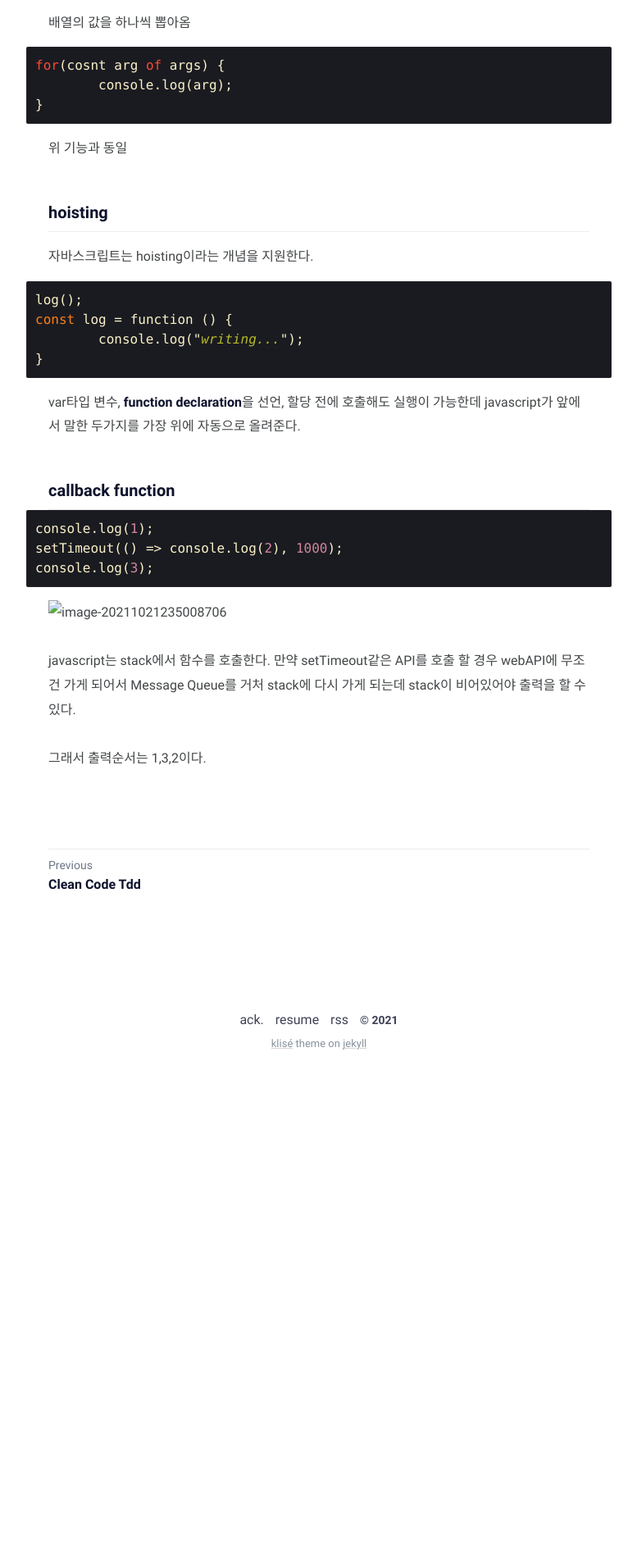
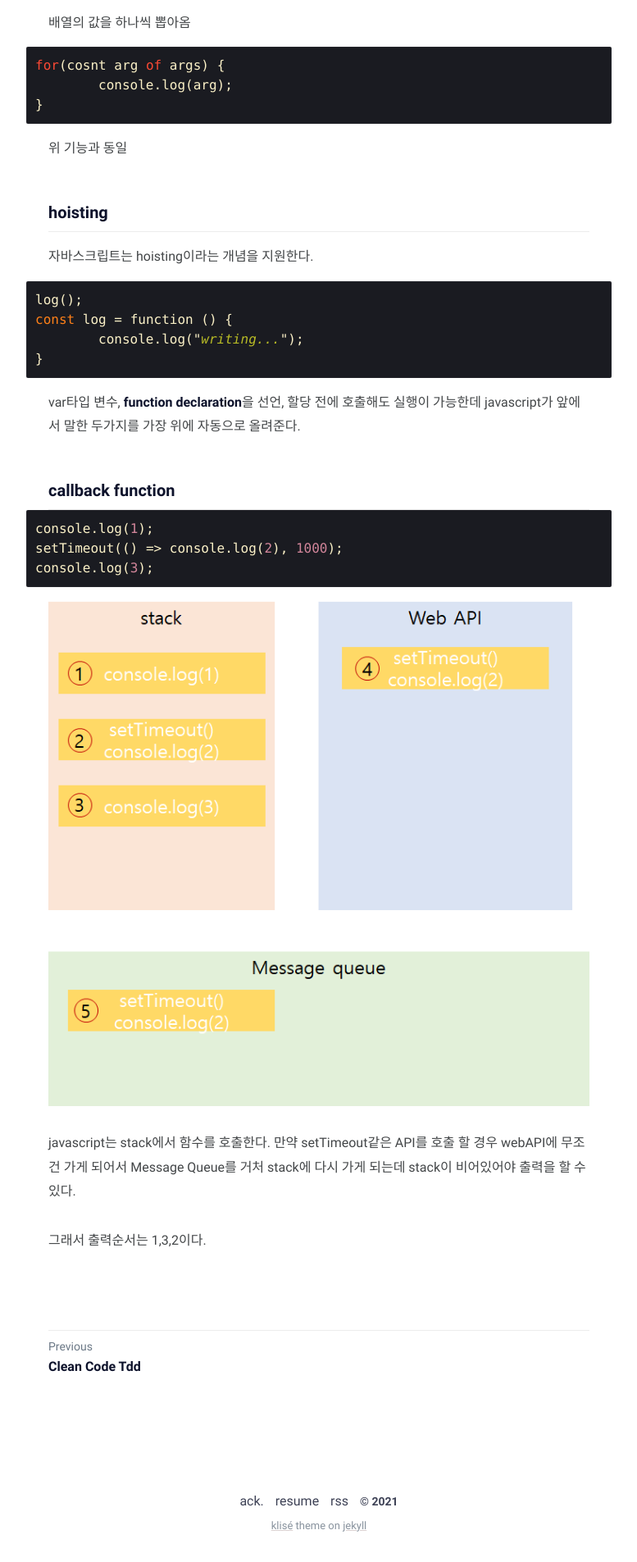
Before and after one commit to yeoung004/yeoung004.github.io, a Jekyll site: the page built from _posts/JavaScript/2021-10-21-Record-What-I-didn't-know-about-Javascript.md, in a window 1280 px wide. Shown: the part 4187-6092 px from the top of the page at 82% size, without its empty margins (251-1028 px from the left). Built offline with Jekyll 4.4.1, drawn with Linux system fonts in a browser that asks for light colours; before the commit the page ends 5504 px from its top, so only the background shows below that.

Commit message:
chaged pic url

````diff
--- a/_posts/JavaScript/2021-10-21-Record-What-I-didn't-know-about-Javascript.md
+++ b/_posts/JavaScript/2021-10-21-Record-What-I-didn't-know-about-Javascript.md
@@ -214,7 +214,7 @@ setTimeout(() => console.log(2), 1000);
 console.log(3);
 ```
 
-![image-20211021235008706](image-20211021235008706.png)
+![image-20211021235008706](https://github.com/yeoung004/yeoung004.github.io/blob/main/_posts/JavaScript/image-20211021235008706.png?raw=true)
 
 javascript는 stack에서 함수를 호출한다. 만약 setTimeout같은 API를 호출 할 경우 webAPI에 무조건 가게 되어서 Message Queue를 거처 stack에 다시 가게 되는데 stack이 비어있어야 출력을 할 수 있다.
 
````
